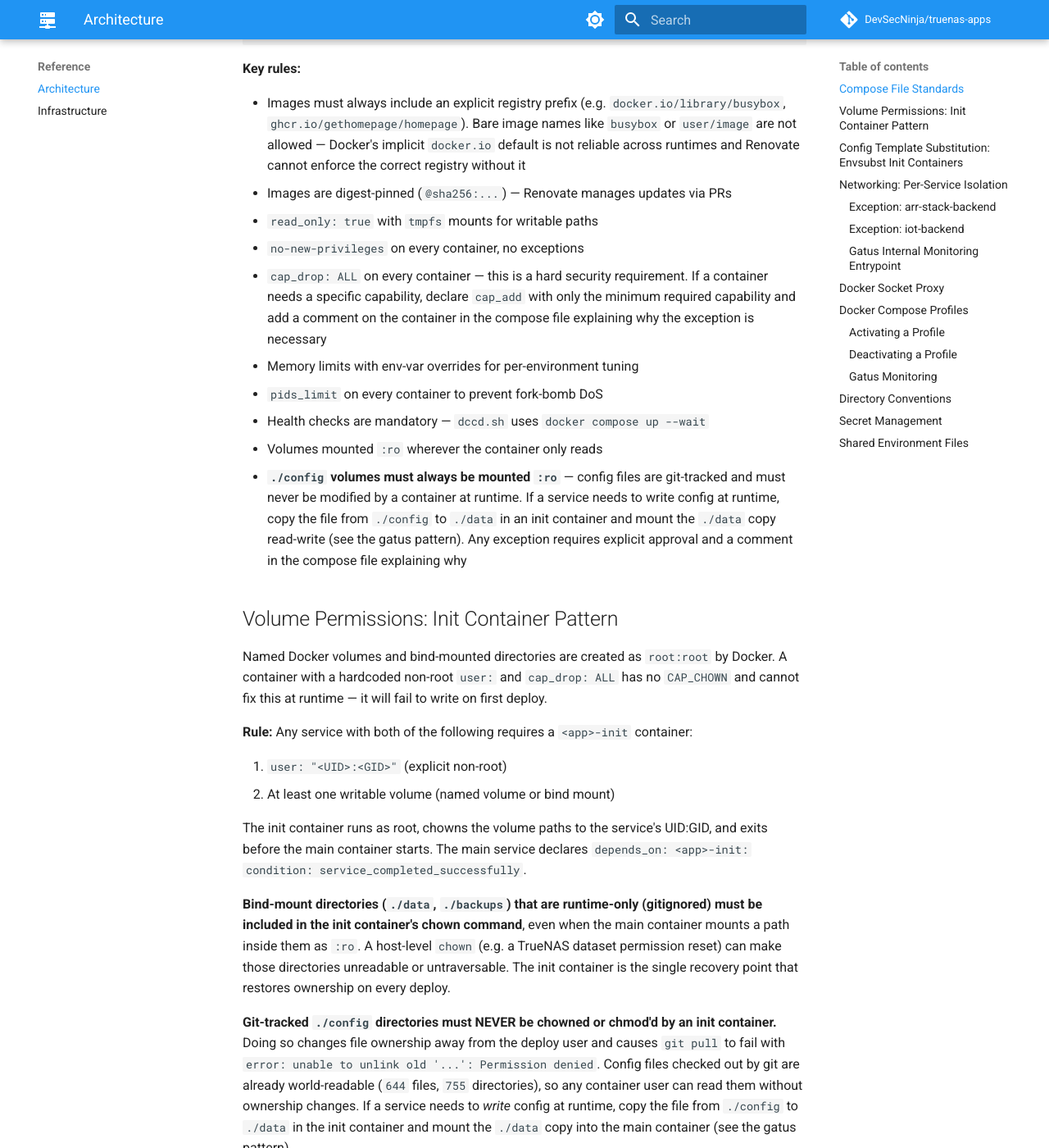
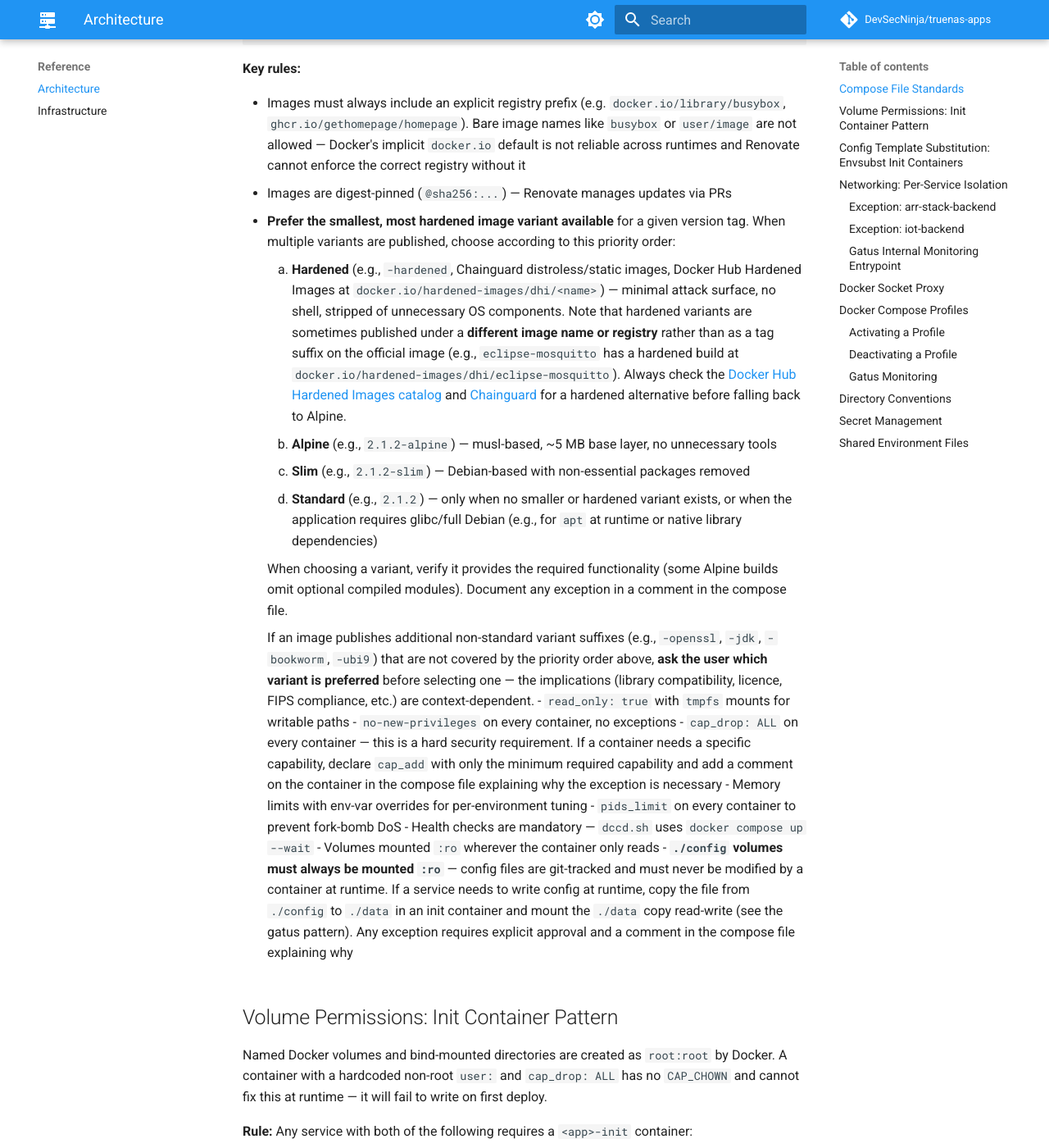
Before and after one commit to DevSecNinja/truenas-apps, an MkDocs documentation site: the page built from docs/ARCHITECTURE.md, in a window 1280 px wide and 1400 px high, scrolled down 1069 px. Shown: the whole window at 82% size. Built offline with MkDocs 1.6.1 and Material for MkDocs 9.7.7, drawn with Linux system fonts in a browser that asks for light colours; comment, search, counter and statistics services are not loaded.

Commit message:
docs(docker): add image preference notes

```diff
--- a/docs/ARCHITECTURE.md
+++ b/docs/ARCHITECTURE.md
@@ -48,6 +48,15 @@ services:
 
 - Images must always include an explicit registry prefix (e.g. `docker.io/library/busybox`, `ghcr.io/gethomepage/homepage`). Bare image names like `busybox` or `user/image` are not allowed — Docker's implicit `docker.io` default is not reliable across runtimes and Renovate cannot enforce the correct registry without it
 - Images are digest-pinned (`@sha256:...`) — Renovate manages updates via PRs
+- **Prefer the smallest, most hardened image variant available** for a given version tag. When multiple variants are published, choose according to this priority order:
+    1. **Hardened** (e.g., `-hardened`, Chainguard distroless/static images, Docker Hub Hardened Images at `docker.io/hardened-images/dhi/<name>`) — minimal attack surface, no shell, stripped of unnecessary OS components. Note that hardened variants are sometimes published under a **different image name or registry** rather than as a tag suffix on the official image (e.g., `eclipse-mosquitto` has a hardened build at `docker.io/hardened-images/dhi/eclipse-mosquitto`). Always check the [Docker Hub Hardened Images catalog](https://hub.docker.com/u/hardened-images) and [Chainguard](https://www.chainguard.dev/chainguard-images) for a hardened alternative before falling back to Alpine.
+    2. **Alpine** (e.g., `2.1.2-alpine`) — musl-based, ~5 MB base layer, no unnecessary tools
+    3. **Slim** (e.g., `2.1.2-slim`) — Debian-based with non-essential packages removed
+    4. **Standard** (e.g., `2.1.2`) — only when no smaller or hardened variant exists, or when the application requires glibc/full Debian (e.g., for `apt` at runtime or native library dependencies)
+
+    When choosing a variant, verify it provides the required functionality (some Alpine builds omit optional compiled modules). Document any exception in a comment in the compose file.
+
+    If an image publishes additional non-standard variant suffixes (e.g., `-openssl`, `-jdk`, `-bookworm`, `-ubi9`) that are not covered by the priority order above, **ask the user which variant is preferred** before selecting one — the implications (library compatibility, licence, FIPS compliance, etc.) are context-dependent.
 - `read_only: true` with `tmpfs` mounts for writable paths
 - `no-new-privileges` on every container, no exceptions
 - `cap_drop: ALL` on every container — this is a hard security requirement. If a container needs a specific capability, declare `cap_add` with only the minimum required capability and add a comment on the container in the compose file explaining why the exception is necessary
```
